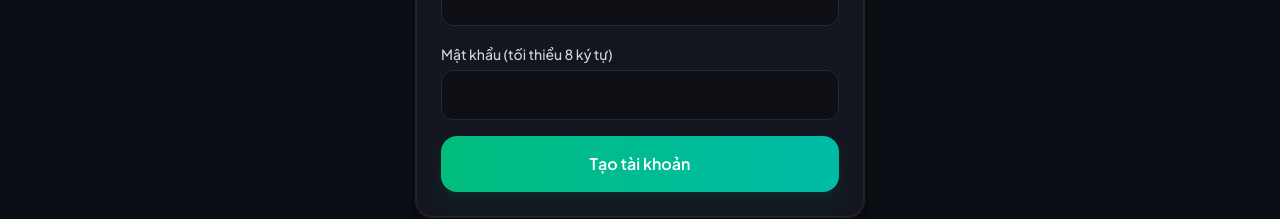
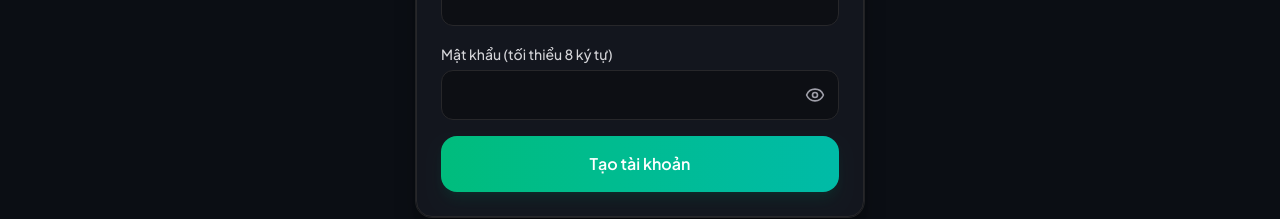
Before and after one commit to linkdevcode/skin-check-with-AI, a Next.js app: page /dang-ky in a window 1280 px wide. Shown: the part 445-664 px from the top of the page. Built offline with nearby package versions, Linux system fonts and the light colour scheme; no server answers.

Commit message:
feat: add AuthPasswordField component and integrate it into registration, login, and reset forms

```diff
--- a/src/actions/auth-actions.ts
+++ b/src/actions/auth-actions.ts
@@ -84,7 +84,16 @@ export async function requestPasswordReset(emailRaw: string): Promise<ActionResu
     const { sent, devFallbackLink } = await sendPasswordResetEmail(email, resetLink);
 
     if (!sent && devFallbackLink) {
-      console.info("\n[requestPasswordReset] Chưa có RESEND_API_KEY — link đặt lại mật khẩu (dev):\n", devFallbackLink, "\n");
+      console.info(
+        "\n[requestPasswordReset] Email không gửi qua Resend (dev: thiếu API key hoặc lỗi sandbox) — link đặt lại mật khẩu:\n",
+        devFallbackLink,
+        "\n",
+      );
+    }
+    if (!sent && !devFallbackLink) {
+      console.error(
+        "[requestPasswordReset] Không gửi được email đặt lại. Trên production: verify domain tại resend.com/domains và đặt RESEND_FROM từ domain đó.",
+      );
     }
 
     return { ok: true };
--- a/src/app/components/anonymous-skin-notice.tsx
+++ b/src/app/components/anonymous-skin-notice.tsx
@@ -8,12 +8,20 @@ type Props = {
 
 /** Cảnh báo khi dùng phân tích da (routine ngân sách) mà chưa đăng nhập — khách vẫn lưu DB theo cookie. */
 export function AnonymousSkinNotice({ callbackPath }: Props) {
-  const q = encodeURIComponent(callbackPath);
+  const loginHref = `/dang-nhap?callbackUrl=${encodeURIComponent(callbackPath)}`;
   return (
     <div className="mb-5 flex gap-3 rounded-xl border border-amber-200 bg-amber-50/95 px-3 py-3 text-sm text-amber-950 dark:border-amber-900/55 dark:bg-amber-950/40 dark:text-amber-50">
       <AlertCircle className="mt-0.5 h-5 w-5 shrink-0 text-amber-600 dark:text-amber-400" aria-hidden />
       <div className="space-y-1.5 leading-snug">
         <p className="font-semibold">Đăng nhập để lưu kết quả và xem lại trên mọi thiết bị.</p>
+        <p>
+          <Link
+            href={loginHref}
+            className="sk-press-feedback font-medium text-amber-800 underline underline-offset-2 hover:text-amber-950 dark:text-amber-200 dark:hover:text-amber-50"
+          >
+            Đăng nhập hoặc tạo tài khoản
+          </Link>
+        </p>
       </div>
     </div>
   );
--- /dev/null
+++ b/src/app/components/auth-password-field.tsx
@@ -0,0 +1,40 @@
+"use client";
+
+import { useState } from "react";
+import { Eye, EyeOff } from "lucide-react";
+import { authFieldClass } from "@/lib/auth-field-classes";
+import { cn } from "@/lib/utils";
+
+type AuthPasswordFieldProps = Omit<React.InputHTMLAttributes<HTMLInputElement>, "type"> & {
+  wrapperClassName?: string;
+};
+
+export function AuthPasswordField({
+  wrapperClassName,
+  className,
+  disabled,
+  ...rest
+}: AuthPasswordFieldProps) {
+  const [visible, setVisible] = useState(false);
+
+  return (
+    <div className={cn("relative mt-1", wrapperClassName)}>
+      <input
+        type={visible ? "text" : "password"}
+        className={cn(authFieldClass, "pr-12", className)}
+        disabled={disabled}
+        {...rest}
+      />
+      <button
+        type="button"
+        onClick={() => setVisible((v) => !v)}
+        disabled={disabled}
+        className="sk-press-feedback absolute right-1 top-1/2 flex h-10 w-10 -translate-y-1/2 items-center justify-center rounded-lg text-zinc-400 hover:text-zinc-100 disabled:pointer-events-none disabled:opacity-40"
+        aria-label={visible ? "Ẩn mật khẩu" : "Hiện mật khẩu"}
+        aria-pressed={visible}
+      >
+        {visible ? <EyeOff className="h-5 w-5" aria-hidden /> : <Eye className="h-5 w-5" aria-hidden />}
+      </button>
+    </div>
+  );
+}
--- a/src/app/dang-ky/register-form.tsx
+++ b/src/app/dang-ky/register-form.tsx
@@ -6,6 +6,7 @@ import Link from "next/link";
 import { useRouter } from "next/navigation";
 import { Loader2 } from "lucide-react";
 import { AuthShell } from "@/app/components/auth-shell";
+import { AuthPasswordField } from "@/app/components/auth-password-field";
 import { registerUser } from "@/actions/auth-actions";
 import { authFieldClass } from "@/lib/auth-field-classes";
 import { cn } from "@/lib/utils";
@@ -99,16 +100,14 @@ export function RegisterForm() {
           <label htmlFor="reg-password" className="text-sm font-medium text-zinc-300">
             Mật khẩu (tối thiểu 8 ký tự)
           </label>
-          <input
+          <AuthPasswordField
             id="reg-password"
             name="password"
-            type="password"
             autoComplete="new-password"
             required
             minLength={8}
             value={password}
             onChange={(e) => setPassword(e.target.value)}
-            className={cn("mt-1", authFieldClass)}
             disabled={loading}
           />
         </div>
--- a/src/app/dang-nhap/login-form.tsx
+++ b/src/app/dang-nhap/login-form.tsx
@@ -6,6 +6,7 @@ import Link from "next/link";
 import { useRouter, useSearchParams } from "next/navigation";
 import { Loader2 } from "lucide-react";
 import { AuthShell } from "@/app/components/auth-shell";
+import { AuthPasswordField } from "@/app/components/auth-password-field";
 import { authFieldClass } from "@/lib/auth-field-classes";
 import { cn } from "@/lib/utils";
 
@@ -90,15 +91,13 @@ export function LoginForm() {
               Quên mật khẩu?
             </Link>
           </div>
-          <input
+          <AuthPasswordField
             id="login-password"
             name="password"
-            type="password"
             autoComplete="current-password"
             required
             value={password}
             onChange={(e) => setPassword(e.target.value)}
-            className={cn("mt-1", authFieldClass)}
             disabled={loading}
           />
         </div>
--- a/src/app/dat-lai-mat-khau/reset-form.tsx
+++ b/src/app/dat-lai-mat-khau/reset-form.tsx
@@ -5,9 +5,8 @@ import Link from "next/link";
 import { useRouter, useSearchParams } from "next/navigation";
 import { Loader2 } from "lucide-react";
 import { AuthShell } from "@/app/components/auth-shell";
+import { AuthPasswordField } from "@/app/components/auth-password-field";
 import { resetPasswordWithToken } from "@/actions/auth-actions";
-import { authFieldClass } from "@/lib/auth-field-classes";
-import { cn } from "@/lib/utils";
 
 export function ResetForm() {
   const router = useRouter();
@@ -65,16 +64,14 @@ export function ResetForm() {
           <label htmlFor="new-pass" className="text-sm font-medium text-zinc-300">
             Mật khẩu mới
           </label>
-          <input
+          <AuthPasswordField
             id="new-pass"
             name="password"
-            type="password"
             autoComplete="new-password"
             required
             minLength={8}
             value={password}
             onChange={(e) => setPassword(e.target.value)}
-            className={cn("mt-1", authFieldClass)}
             disabled={loading}
           />
         </div>
@@ -82,16 +79,14 @@ export function ResetForm() {
           <label htmlFor="new-pass-2" className="text-sm font-medium text-zinc-300">
             Nhập lại mật khẩu
           </label>
-          <input
+          <AuthPasswordField
             id="new-pass-2"
             name="password2"
-            type="password"
             autoComplete="new-password"
             required
             minLength={8}
             value={again}
             onChange={(e) => setAgain(e.target.value)}
-            className={cn("mt-1", authFieldClass)}
             disabled={loading}
           />
         </div>
--- a/src/lib/email.ts
+++ b/src/lib/email.ts
@@ -39,7 +39,14 @@ export async function sendPasswordResetEmail(
 
   if (error) {
     console.error("[email] Resend error:", error);
-    return { sent: false };
+    const isDev = process.env.NODE_ENV === "development";
+    if (isDev) {
+      console.warn(
+        "[email] Resend từ chối gửi (thường do sandbox: chỉ gửi được tới email Resend hoặc cần verify domain). Link đặt lại (dev):",
+        resetLink,
+      );
+    }
+    return { sent: false, devFallbackLink: isDev ? resetLink : undefined };
   }
 
   return { sent: true };
```
